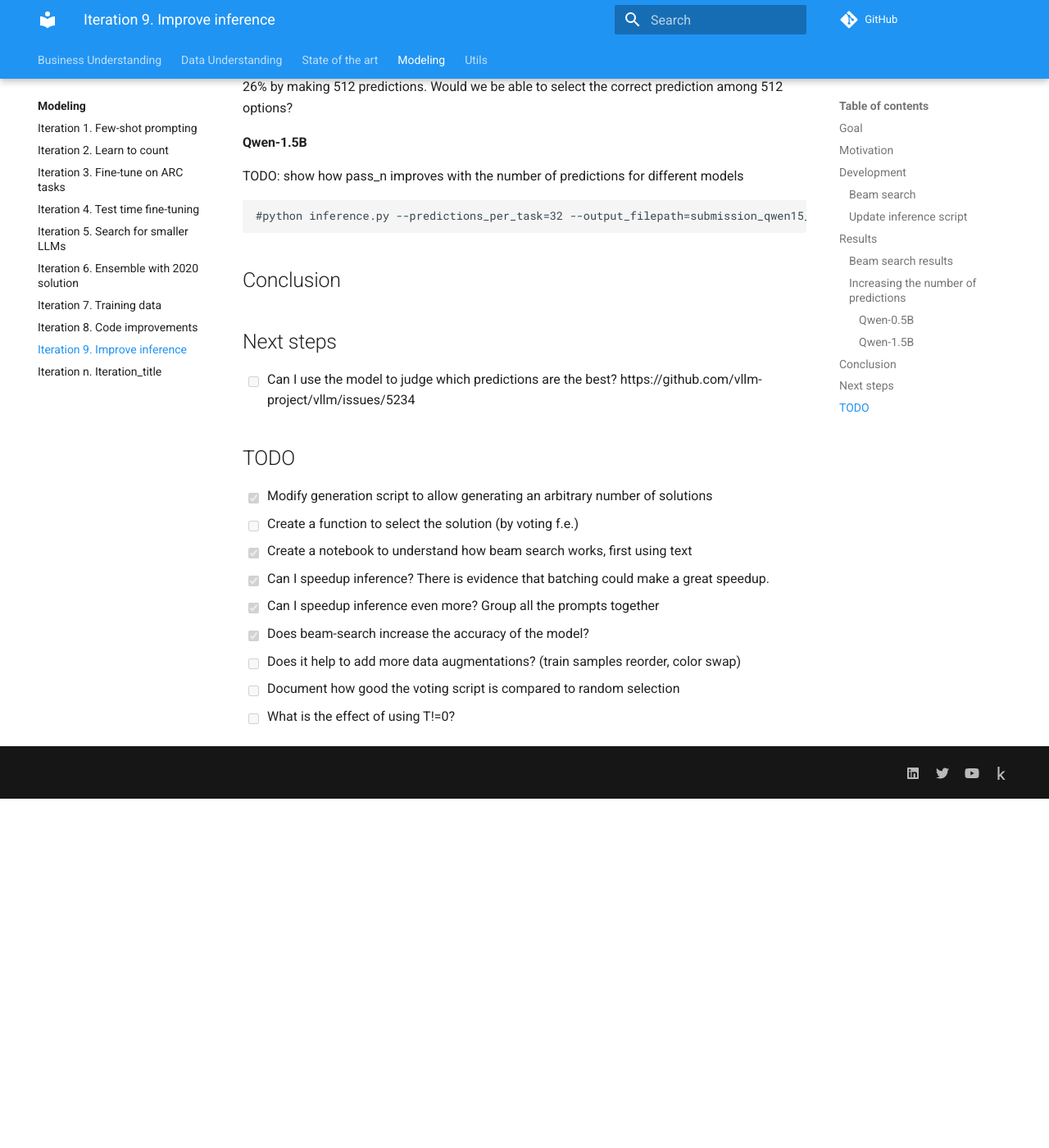
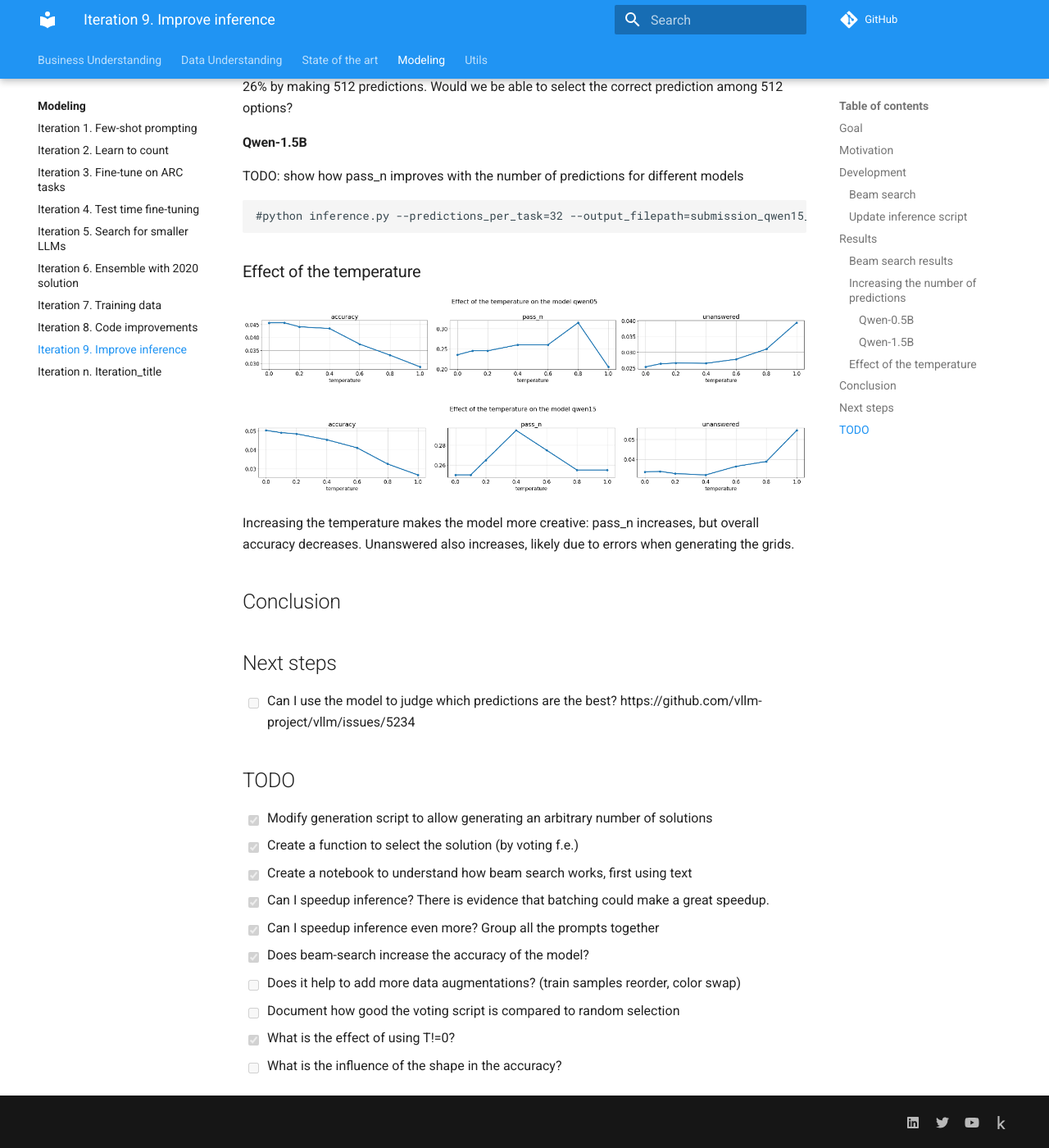
Before and after one commit to zhengjunyao-work/arc24, an MkDocs documentation site: the page built from docs/modeling/Iteration_09_improve_inference.md, in a window 1280 px wide and 1400 px high, scrolled down 3447 px. Shown: the whole window at 82% size. Built offline with MkDocs 1.6.1 and Material for MkDocs 9.7.7, drawn with Linux system fonts in a browser that asks for light colours; comment, search, counter and statistics services are not loaded; before the commit the page ends 4421 px from its top, so only the background shows below that.

Commit message:
documented results

````diff
--- a/docs/modeling/Iteration_09_improve_inference.md
+++ b/docs/modeling/Iteration_09_improve_inference.md
@@ -124,6 +124,14 @@ TODO: show how pass_n improves with the number of predictions for different mode
 #python inference.py --predictions_per_task=32 --output_filepath=submission_qwen15_x32.json --model_path="/home/gbarbadillo/data/Qwen2-1.5B-arc"
 ```
 
+### Effect of the temperature
+
+![qwen-0.5B](res/2024-08-24-07-22-32.png)
+
+![qwen-1.5B](res/2024-08-24-07-22-47.png)
+
+Increasing the temperature makes the model more creative: pass_n increases, but overall accuracy decreases. Unanswered also increases, likely due to errors when generating the grids.
+
 ## Conclusion
 
 ## Next steps
@@ -133,11 +141,12 @@ TODO: show how pass_n improves with the number of predictions for different mode
 ## TODO
 
 - [x] Modify generation script to allow generating an arbitrary number of solutions
-- [ ] Create a function to select the solution (by voting f.e.)
+- [x] Create a function to select the solution (by voting f.e.)
 - [x] Create a notebook to understand how beam search works, first using text
 - [x] Can I speedup inference? There is evidence that batching could make a great speedup.
 - [x] Can I speedup inference even more? Group all the prompts together
 - [x] Does beam-search increase the accuracy of the model?
 - [ ] Does it help to add more data augmentations? (train samples reorder, color swap)
 - [ ] Document how good the voting script is compared to random selection
-- [ ] What is the effect of using T!=0?
+- [x] What is the effect of using T!=0?
+- [ ] What is the influence of the shape in the accuracy?
````
Also changed, not shown: docs/modeling/res/2024-08-24-07-22-32.png (added), docs/modeling/res/2024-08-24-07-22-47.png (added), 1 other file.
